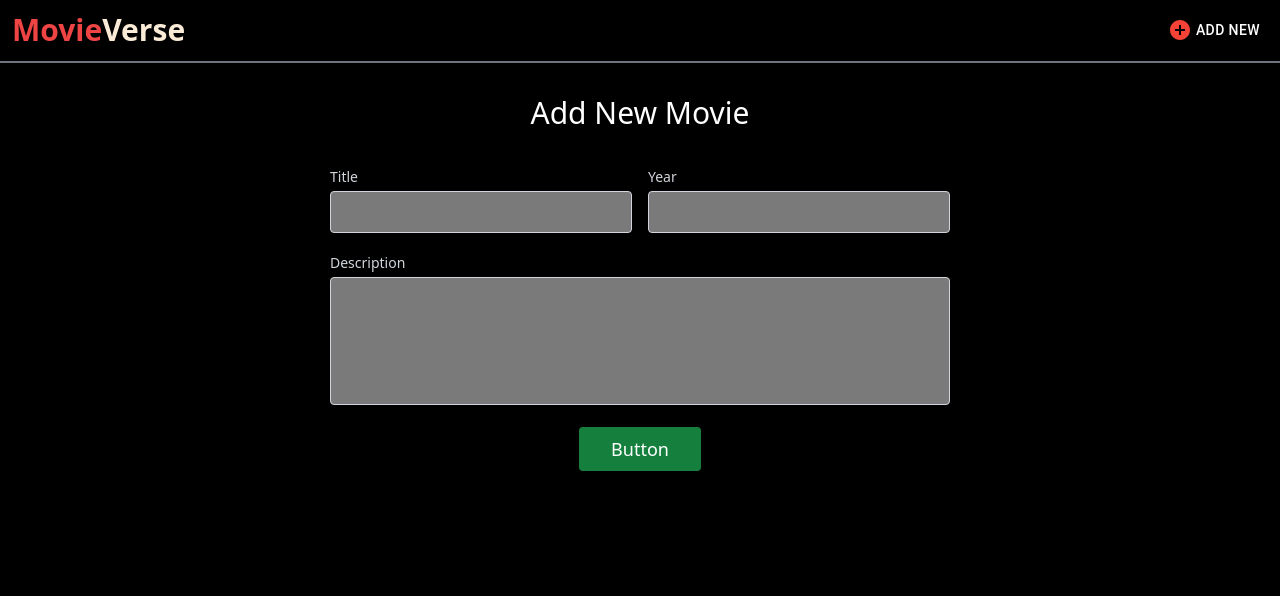
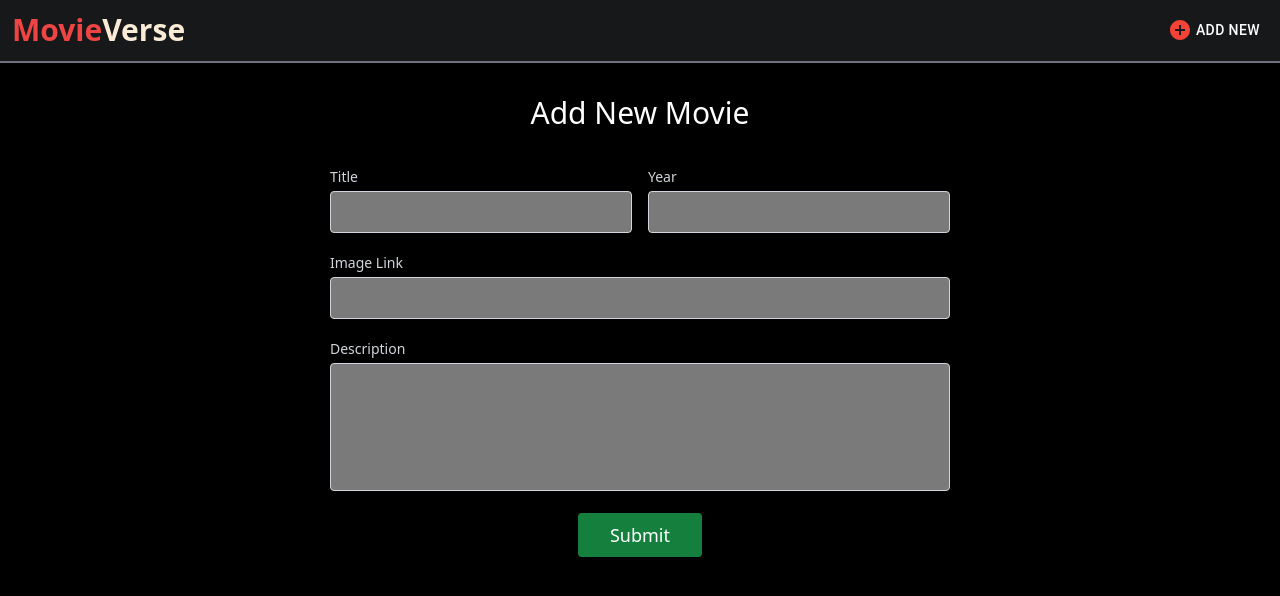
Before and after one commit to gourav-kadyan/MovieVerse, a React (Create React App) app: page /addmovie in a window 1280 px wide. Shown: the top 596 px of the page. Built offline with nearby package versions, Linux system fonts and the light colour scheme.

Commit message:
setup firebase and add fuctionality of get and post data in firebase database

```diff
--- a/package.json
+++ b/package.json
@@ -18,6 +18,7 @@
     "react-scripts": "5.0.1",
     "react-stars": "^2.2.5",
     "sweet-alert": "^2.0.5",
+    "sweetalert": "^2.1.2",
     "web-vitals": "^2.1.4"
   },
   "scripts": {
--- a/src/App.jsx
+++ b/src/App.jsx
@@ -6,7 +6,7 @@ import Navigation from "./Component/Navigation";
 
 function App() {
   return (
-    <>
+    <div className="relative">
 
       <Router>
         <Header />
@@ -15,7 +15,7 @@ function App() {
           <Route exact path="/addmovie" element={<AddMovie />} />
         </Routes>
       </Router>
-    </>
+    </div>
   );
 }
 
--- a/src/Component/AddMovie.jsx
+++ b/src/Component/AddMovie.jsx
@@ -1,13 +1,39 @@
 import React, { useState } from "react";
+import { TailSpin } from "react-loader-spinner";
+import { addDoc } from "firebase/firestore";
+import { moviesRef } from "../firebase/firebase";
+import swal from "sweetalert";
 
 const AddMovie = () => {
-  const [form, setForm] = useState(
-    {
-      title: "",
-      year: "",
-      description: "",
+  const [form, setForm] = useState({
+    title: "",
+    year: "",
+    image: "",
+    description: "",
+  });
+
+  const [loading, setLoading] = useState(false);
+
+  const addmovie = async () => {
+    setLoading(true);
+    try {
+      await addDoc(moviesRef, form);
+      swal({
+        title: "Movie added successfully",
+        icon: "success",
+        buttons: false,
+        timer: 3000,
+      });
+    } catch (error) {
+      swal({
+        title: error,
+        icon: "error",
+        buttons: false,
+        timer: 3000,
+      });
     }
-  );
+    setLoading(false);
+  };
 
   return (
     <section className="text-gray-300 body-font relative ">
@@ -32,11 +58,12 @@ const AddMovie = () => {
                   id="title"
                   name="title"
                   value={form.title}
-                  onChange={(e) => setForm({...form,title : e.target.value})}
+                  onChange={(e) => setForm({ ...form, title: e.target.value })}
                   className="w-full bg-gray-100 bg-opacity-50 rounded border border-gray-300 focus:border-indigo-500 focus:bg-white focus:ring-2 focus:ring-indigo-200 text-base outline-none text-gray-700 py-1 px-3 leading-8 transition-colors duration-200 ease-in-out"
                 />
               </div>
             </div>
+
             <div className="p-2 w-1/2">
               <div className="relative">
                 <label
@@ -50,7 +77,25 @@ const AddMovie = () => {
                   id="year"
                   name="year"
                   value={form.year}
-                  onChange={(e) => setForm({...form, year : e.target.value})}
+                  onChange={(e) => setForm({ ...form, year: e.target.value })}
+                  className="w-full bg-gray-100 bg-opacity-50 rounded border border-gray-300 focus:border-indigo-500 focus:bg-white focus:ring-2 focus:ring-indigo-200 text-base outline-none text-gray-700 py-1 px-3 leading-8 transition-colors duration-200 ease-in-out"
+                />
+              </div>
+            </div>
+            <div className="p-2 w-full">
+              <div className="relative">
+                <label
+                  htmlFor="email"
+                  className="leading-7 text-sm text-gray-300"
+                >
+                  Image Link
+                </label>
+                <input
+                  type="text"
+                  id="image"
+                  name="image"
+                  value={form.image}
+                  onChange={(e) => setForm({ ...form, image: e.target.value })}
                   className="w-full bg-gray-100 bg-opacity-50 rounded border border-gray-300 focus:border-indigo-500 focus:bg-white focus:ring-2 focus:ring-indigo-200 text-base outline-none text-gray-700 py-1 px-3 leading-8 transition-colors duration-200 ease-in-out"
                 />
               </div>
@@ -67,14 +112,23 @@ const AddMovie = () => {
                   id="description"
                   name="description"
                   value={form.description}
-                  onChange={(e) => setForm({...form, description : e.target.value})}
+                  onChange={(e) =>
+                    setForm({ ...form, description: e.target.value })
+                  }
                   className="w-full bg-gray-100 bg-opacity-50 rounded border border-gray-300 focus:border-indigo-500 focus:bg-white focus:ring-2 focus:ring-indigo-200 h-32 text-base outline-none text-gray-700 py-1 px-3 resize-none leading-6 transition-colors duration-200 ease-in-out"
                 ></textarea>
               </div>
             </div>
             <div className="p-2 w-full">
-              <button className="flex mx-auto text-white bg-green-700 border-0 py-2 px-8 focus:outline-none hover:bg-green-500 rounded text-lg">
-                Button
+              <button
+                onClick={addmovie}
+                className="flex mx-auto text-white bg-green-700 border-0 py-2 px-8 focus:outline-none hover:bg-green-500 rounded text-lg"
+              >
+                {loading === true ? (
+                  <TailSpin height={25} color="white" />
+                ) : (
+                  "Submit"
+                )}
               </button>
             </div>
           </div>
--- a/src/Component/Cards.jsx
+++ b/src/Component/Cards.jsx
@@ -1,72 +1,42 @@
-import React, { useState } from "react";
+import React, { useEffect, useState } from "react";
+import { ThreeDots, ProgressBar } from "react-loader-spinner";
 import ReactStars from "react-stars";
+import { getDocs } from "firebase/firestore"
+import {moviesRef} from "../firebase/firebase"
 
 const Cards = () => {
-  const [data, setData] = useState([
-    {
-      name: "Avengers Endgame",
-      year: 2019,
-      rating: 4.7,
-      img: "https://m.media-amazon.com/images/I/71niXI3lxlL._SY679_.jpg",
-    },
-    {
-      name: "Avengers Endgame",
-      year: 2019,
-      rating: 0.7,
-      img: "https://m.media-amazon.com/images/I/71niXI3lxlL._SY679_.jpg",
-    },
-    {
-      name: "Avengers Endgame",
-      year: 2019,
-      rating: 1,
-      img: "https://m.media-amazon.com/images/I/71niXI3lxlL._SY679_.jpg",
-    },
-    {
-      name: "Avengers Endgame",
-      year: 2019,
-      rating: 5,
-      img: "https://m.media-amazon.com/images/I/71niXI3lxlL._SY679_.jpg",
-    },
-    {
-      name: "Avengers Endgame",
-      year: 2019,
-      rating: 4,
-      img: "https://m.media-amazon.com/images/I/71niXI3lxlL._SY679_.jpg",
-    },
-    {
-      name: "Avengers Endgame",
-      year: 2019,
-      rating: 4.5,
-      img: "https://m.media-amazon.com/images/I/71niXI3lxlL._SY679_.jpg",
-    },
-    {
-      name: "Avengers Endgame",
-      year: 2019,
-      rating: 3,
-      img: "https://m.media-amazon.com/images/I/71niXI3lxlL._SY679_.jpg",
-    },
-  ]);
+  const [data, setData] = useState([]);
+  const [loading, setLoading] = useState(false);
+
+  useEffect(() => {
+    async function getData() {
+      setLoading(true);
+      const _data = await getDocs(moviesRef);
+      console.log(_data);
+      _data.forEach((doc) => {
+        setData((prev) => [...prev,doc.data()])
+      })
+      setLoading(false);
+    }
+    getData();
+  },[]);
 
   return (
     <div className="flex flex-wrap justify-between p-3 mt-2">
-      {data.map((e, i) => {
+      {loading ? <div className="w-full flex justify-center items-center h-96"><ProgressBar height={90} color="white" /></div>:
+        data.map((e, i) => {
           return (
             <div
               key={i}
               className="card shadow-lg p-2 cursor-pointer hover:translate-y-3 font-bold mt-6 transition-all duration-500"
             >
-            <img className="h-72" src={e.img} alt="movie poster" />
+              <img className="h-72" src={e.image} alt="movie poster" />
               <h1>
-              <span className="text-gray-500">Name : </span> {e.name}
+                <span className="text-gray-500">Name : </span> {e.title}
               </h1>
               <h1 className="flex items-center">
                 <span className="text-gray-500 mr-1">Rating : </span>
-              <ReactStars
-                size={20}
-                half={true}
-                value={e.rating}
-                edit={false}
-              />
+                <ReactStars size={20} half={true} value={5} edit={false} />
               </h1>
               <h1>
                 <span className="text-gray-500">Year : </span> {e.year}
--- a/src/Component/Header.jsx
+++ b/src/Component/Header.jsx
@@ -6,7 +6,7 @@ import { Link } from "react-router-dom";
 
 const Header = () => {
   return (
-    <div className="text-3xl font-bold p-3 border-b-2 border-gray-500 flex justify-between items-center ">
+    <div className=" sticky top-0 z-10 header text-3xl font-bold p-3 border-b-2 border-gray-500 flex justify-between items-center ">
       <div>
         <span className="text-red-500">Movie</span>
         <span>Verse</span>
--- a/src/firebase/firebase.js
+++ b/src/firebase/firebase.js
@@ -1,5 +1,6 @@
 // Import the functions you need from the SDKs you need
 import { initializeApp } from "firebase/app";
+import {collection, getFirestore} from "firebase/firestore";
 // TODO: Add SDKs for Firebase products that you want to use
 // https://firebase.google.com/docs/web/setup#available-libraries
 
@@ -13,5 +14,12 @@ const firebaseConfig = {
   appId: "1:909152427478:web:c7ad0279171e50a09c1877"
 };
 
+
+
 // Initialize Firebase
 const app = initializeApp(firebaseConfig);
+
+export const dp = getFirestore(app);
+export const moviesRef = collection(dp,"movies");
+
+export default app;
--- a/src/index.css
+++ b/src/index.css
@@ -7,6 +7,10 @@ body {
     color: antiquewhite;
 }
 
+.header {
+    background: #17181a;
+}
+
 .card {
     background: rgb(22, 21, 21);
 }
--- a/src/index.js
+++ b/src/index.js
@@ -4,9 +4,9 @@ import './index.css';
 import App from './App';
 const root = ReactDOM.createRoot(document.getElementById('root'));
 root.render(
-  <React.StrictMode>
+  // <React.StrictMode>
     <App />
-  </React.StrictMode>
+  // </React.StrictMode>
 );
 
 // If you want to start measuring performance in your app, pass a function
```
Also changed, not shown: 1 other file (tests, documents, lock files or other folders). Lines whose indentation alone changed are shown as unchanged.
